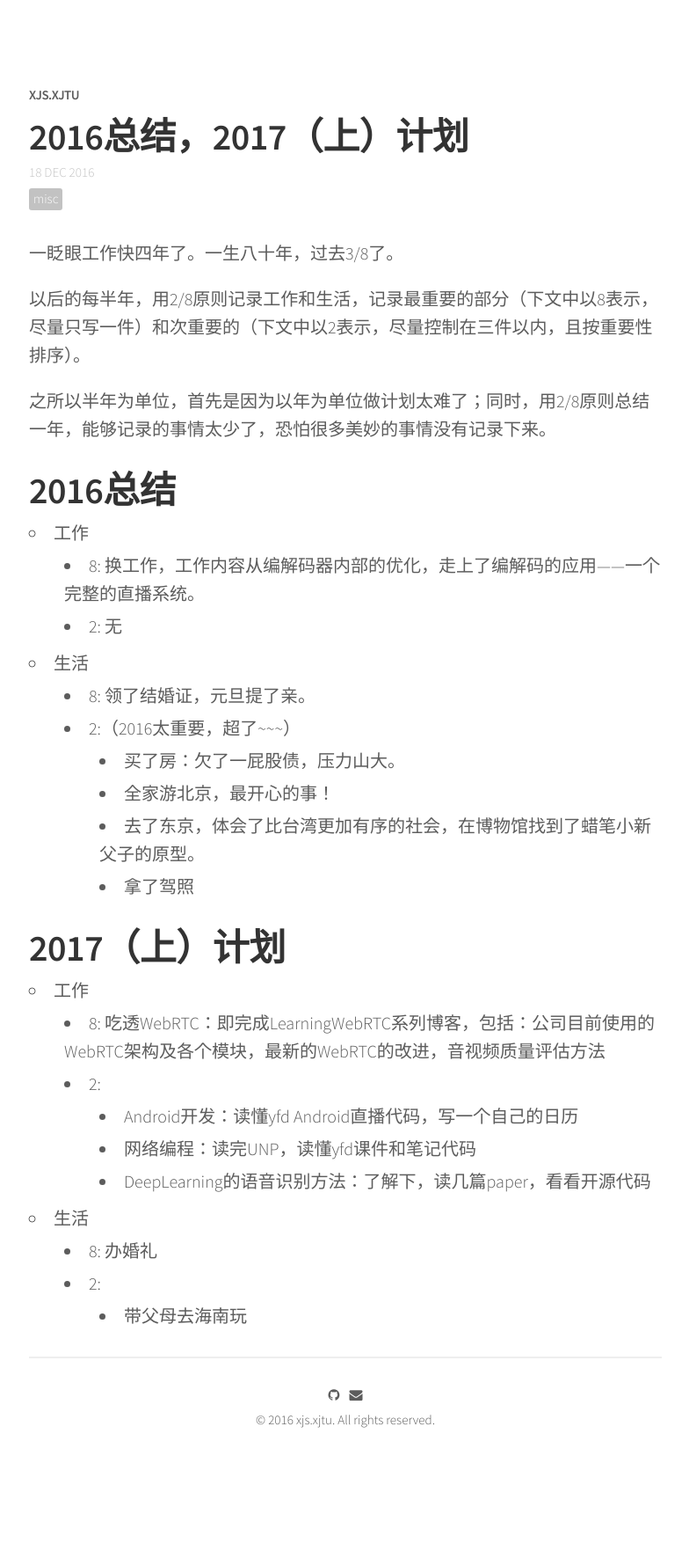
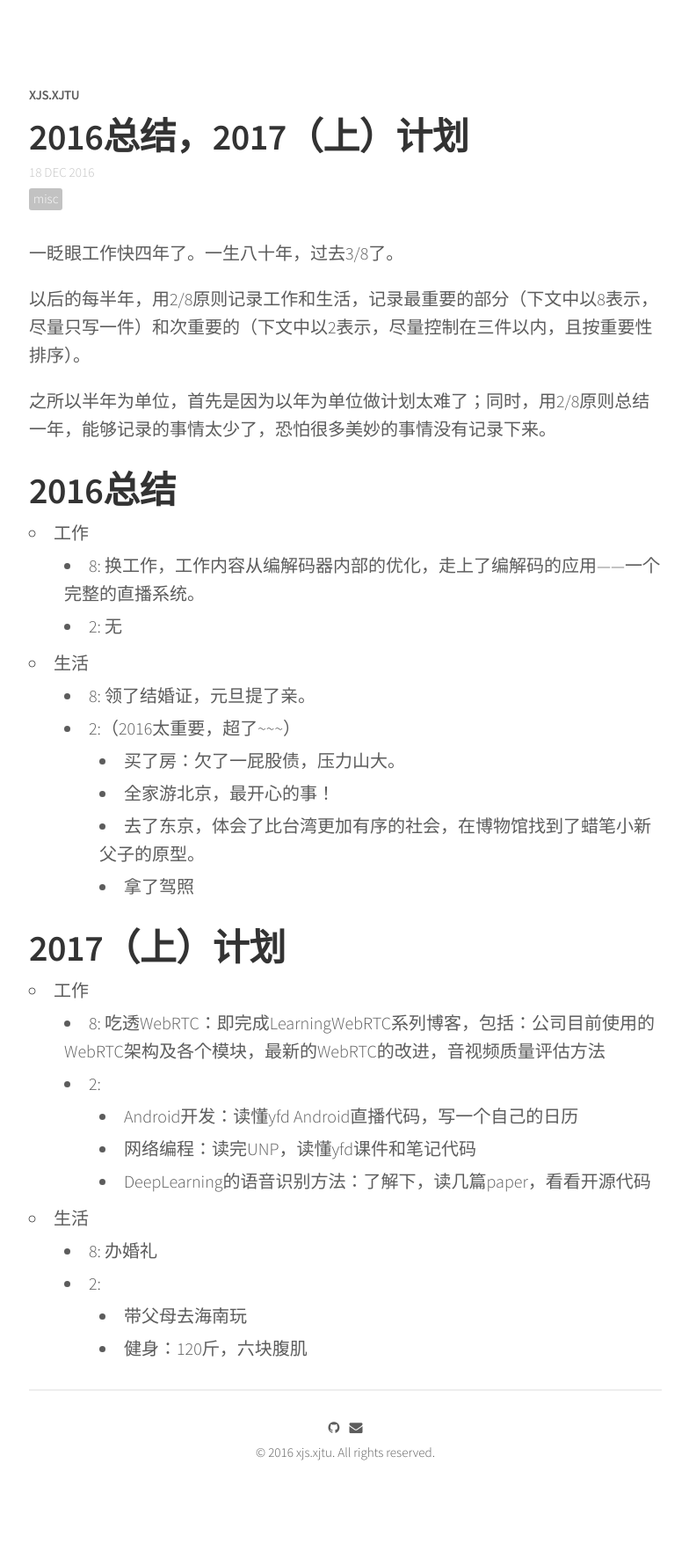
Before and after one commit to xjsXjtu/xjsxjtu.github.io, a Jekyll site: the page built from _posts/2017-02-07-Summary2016Plan2017.md, in a window 1280 px wide. Shown: the whole page at 88% size, without its empty margins (247-1031 px from the left). Built offline with Jekyll 4.4.1, drawn with Linux system fonts in a browser that asks for light colours; nearby versions of some CDN libraries; before the commit the page ends 1726 px from its top, so only the background shows below that.

Commit message:
MOD: add item to Plan2017

```diff
--- a/_posts/2017-02-07-Summary2016Plan2017.md
+++ b/_posts/2017-02-07-Summary2016Plan2017.md
@@ -38,3 +38,4 @@ share: false
    * 8: 办婚礼
    * 2:
      * 带父母去海南玩
+	 * 健身：120斤，六块腹肌
```
